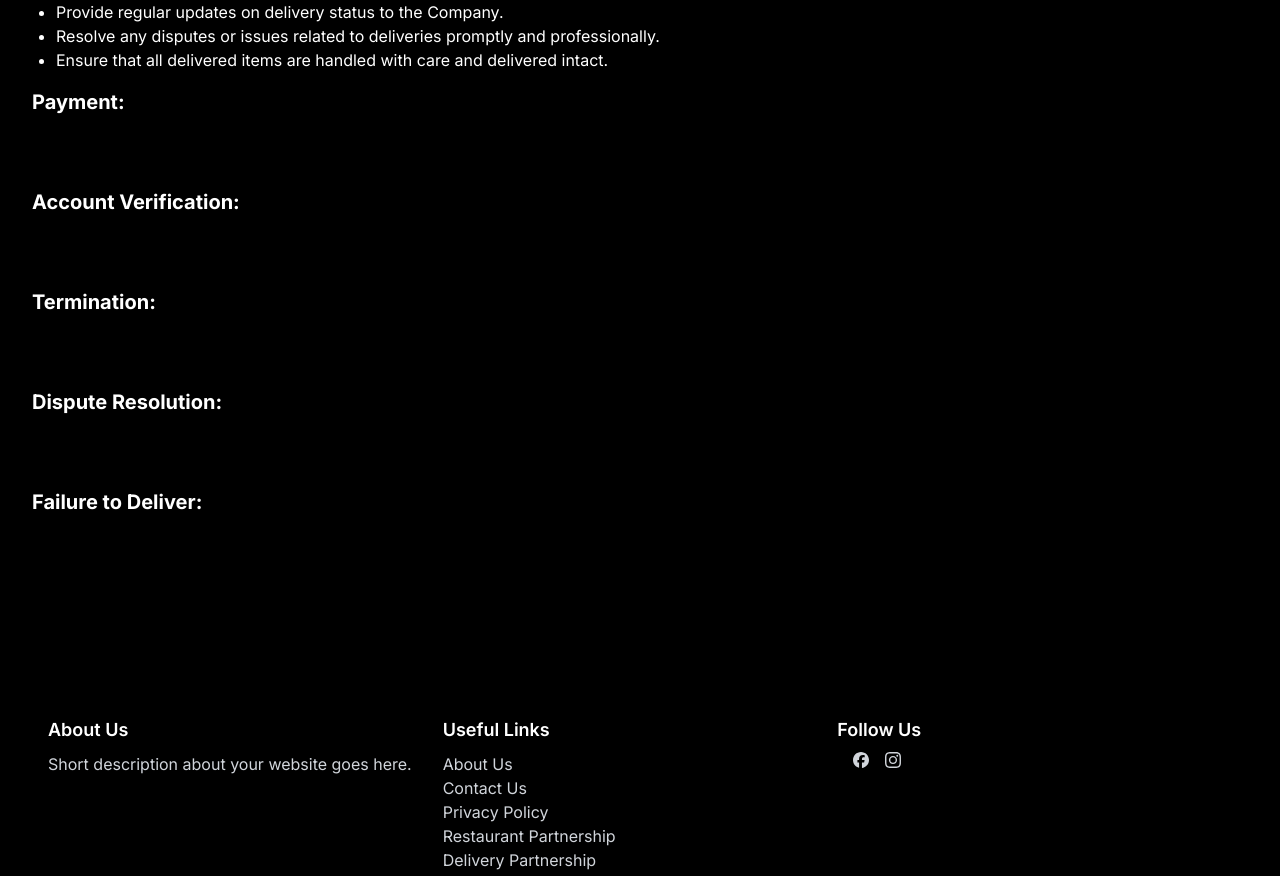
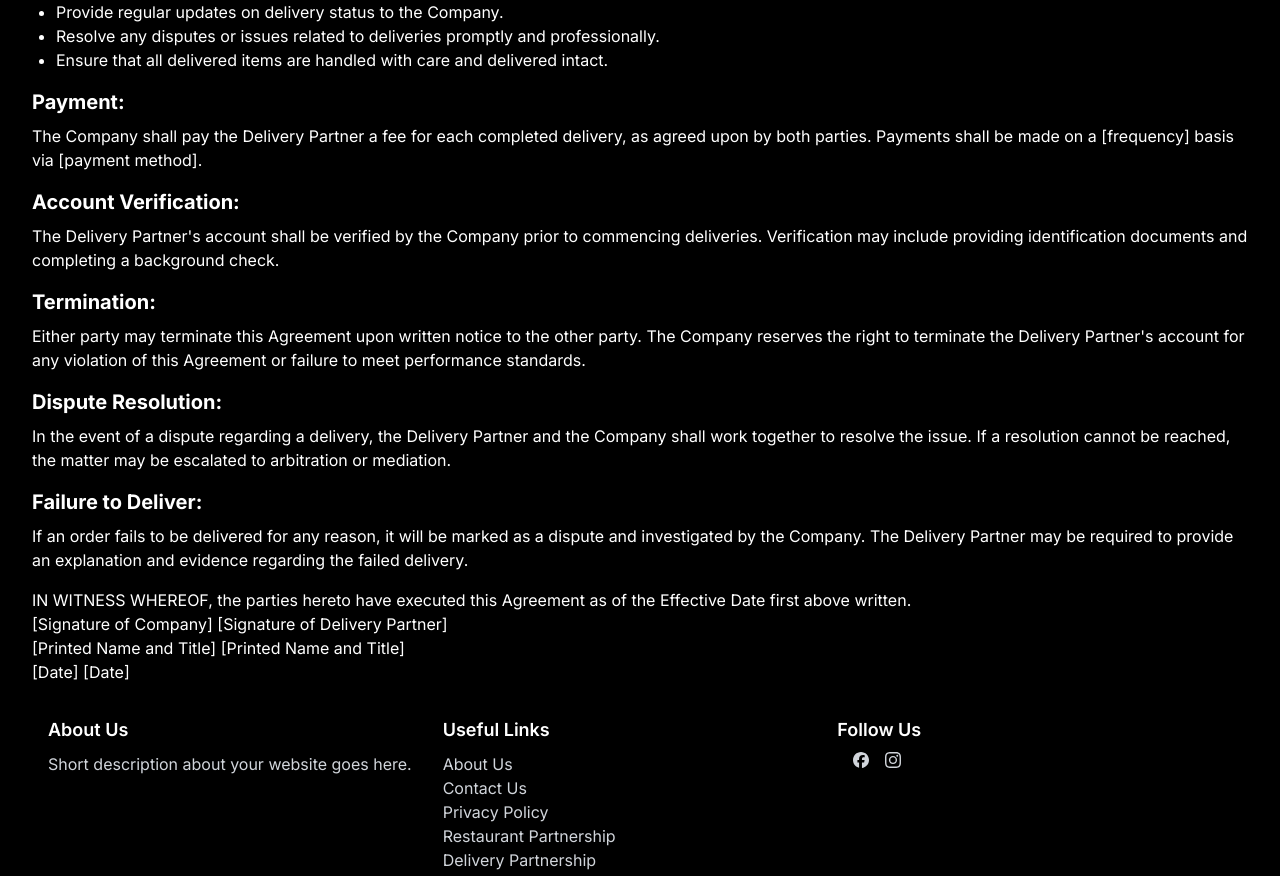
Before and after one commit to backhams/yumzweb, a Next.js app: page /delivery_partnership in a window 1280 px wide. Shown: the part 704-1580 px from the top of the page. Built offline with nearby package versions, Linux system fonts and the light colour scheme.

Commit message:
added colour to text some left

```diff
--- a/src/app/delivery_partnership/DeliveryPartnerShipAgreement.js
+++ b/src/app/delivery_partnership/DeliveryPartnerShipAgreement.js
@@ -38,35 +38,35 @@ export default function DeliveryPartnerShipAgreement() {
                     <li>Ensure that all delivered items are handled with care and delivered intact.</li>
                 </ul>
                 <h2 className="text-xl font-bold mb-2 text-white">Payment:</h2>
-                <p className="mb-4">
+                <p className="mb-4 text-white">
                     The Company shall pay the Delivery Partner a fee for each completed delivery, as agreed upon by both parties. Payments shall be made on a [frequency] basis via [payment method].
                 </p>
                 <h2 className="text-xl font-bold mb-2 text-white">Account Verification:</h2>
-                <p className="mb-4">
+                <p className="mb-4 text-white">
                     The Delivery Partner&apos;s account shall be verified by the Company prior to commencing deliveries. Verification may include providing identification documents and completing a background check.
                 </p>
                 <h2 className="text-xl font-bold mb-2 text-white">Termination:</h2>
-                <p className="mb-4">
+                <p className="mb-4 text-white">
                     Either party may terminate this Agreement upon written notice to the other party. The Company reserves the right to terminate the Delivery Partner&apos;s account for any violation of this Agreement or failure to meet performance standards.
                 </p>
                 <h2 className="text-xl font-bold mb-2 text-white">Dispute Resolution:</h2>
-                <p className="mb-4">
+                <p className="mb-4 text-white">
                     In the event of a dispute regarding a delivery, the Delivery Partner and the Company shall work together to resolve the issue. If a resolution cannot be reached, the matter may be escalated to arbitration or mediation.
                 </p>
                 <h2 className="text-xl font-bold mb-2 text-white">Failure to Deliver:</h2>
-                <p className="mb-4">
+                <p className="mb-4 text-white">
                     If an order fails to be delivered for any reason, it will be marked as a dispute and investigated by the Company. The Delivery Partner may be required to provide an explanation and evidence regarding the failed delivery.
                 </p>
-                <p>
+                <p className='text-white'>
                     IN WITNESS WHEREOF, the parties hereto have executed this Agreement as of the Effective Date first above written.
                 </p>
-                <p>
+                <p className='text-white'>
                     [Signature of Company] [Signature of Delivery Partner]
                 </p>
-                <p>
+                <p className='text-white'>
                     [Printed Name and Title] [Printed Name and Title]
                 </p>
-                <p>
+                <p className='text-white'>
                     [Date] [Date]
                 </p>
                 <Footer/>
```
